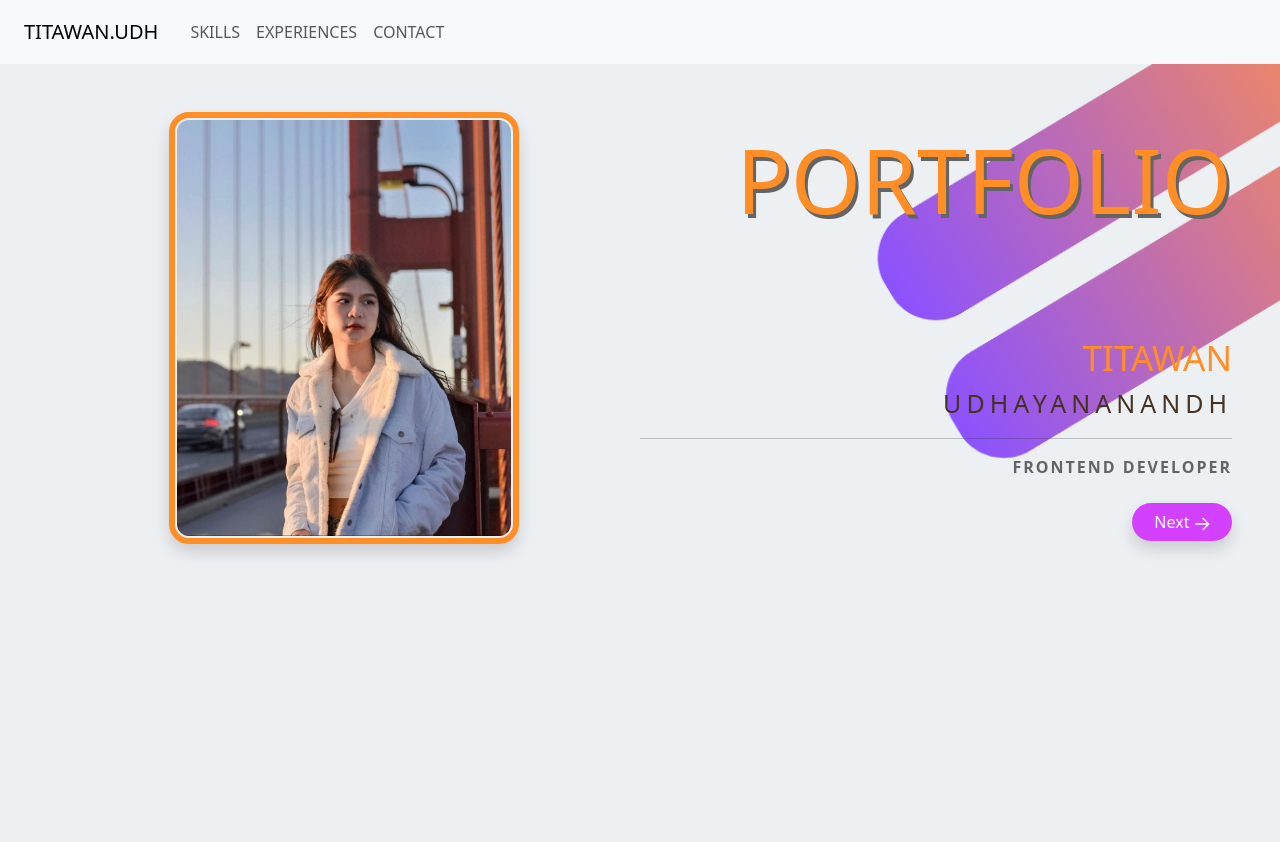
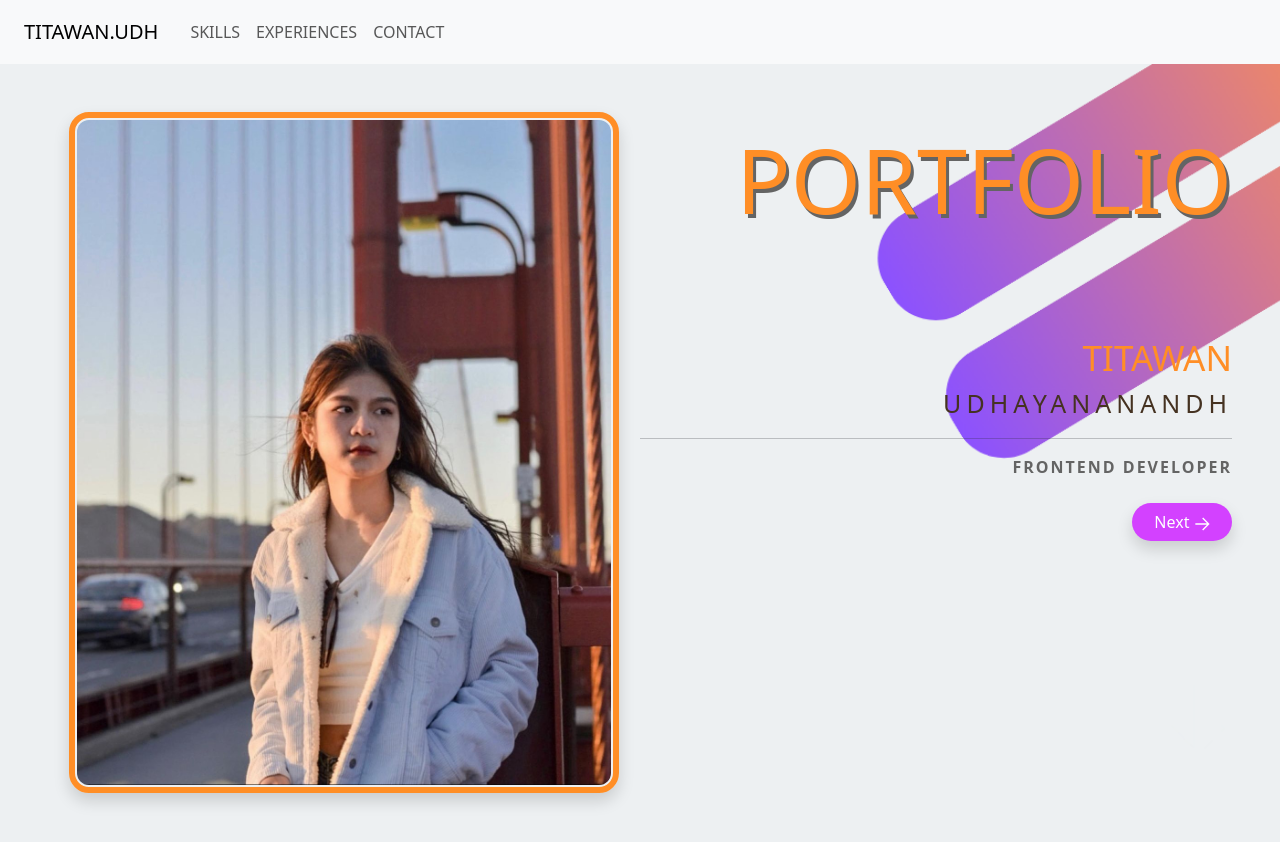
Before and after one commit to TitawanUdh/portfolio-titawan.udh, a React (Create React App) app: page / in a window 1280 px wide. Shown: the top 842 px of the page. Built offline with nearby package versions, Linux system fonts and the light colour scheme.

Commit message:
'updateResponsive'

```diff
--- a/src/index.css
+++ b/src/index.css
@@ -82,9 +82,14 @@
 } */
 /* main */
 
-@media (max-width: 2560px) and (min-height: 750px) {
+@media (min-width: 2560px) and (min-width: 950px) and (min-height: 580px) {
   .img-personal {
-    min-width: 500px;
+    /* min-width: 200px; */
+    min-width: 150px;
+    max-width: 400px;
+  }
+  .img-fluid {
+    min-width: 100px;
     max-width: 550px;
   }
 }
@@ -94,6 +99,10 @@
     margin: 0px 0px 0px 0px;
     min-width: 100px;
     max-width: 350px;
+  }
+  .img-fluid {
+    min-width: 100px !important;
+    max-width: 550px !important;
   }
   .text-port {
     display: flex;
--- a/src/pages/Main.jsx
+++ b/src/pages/Main.jsx
@@ -34,9 +34,7 @@ function MainPage() {
                   src={imgPersonal}
                   fluid
                   style={{
-                    minWidth: "100px",
-                    maxWidth: "350px",
-                    borderRadius: "20px",
+                    borderRadius: "20px"
                   }}
                 />
               </span>
```
